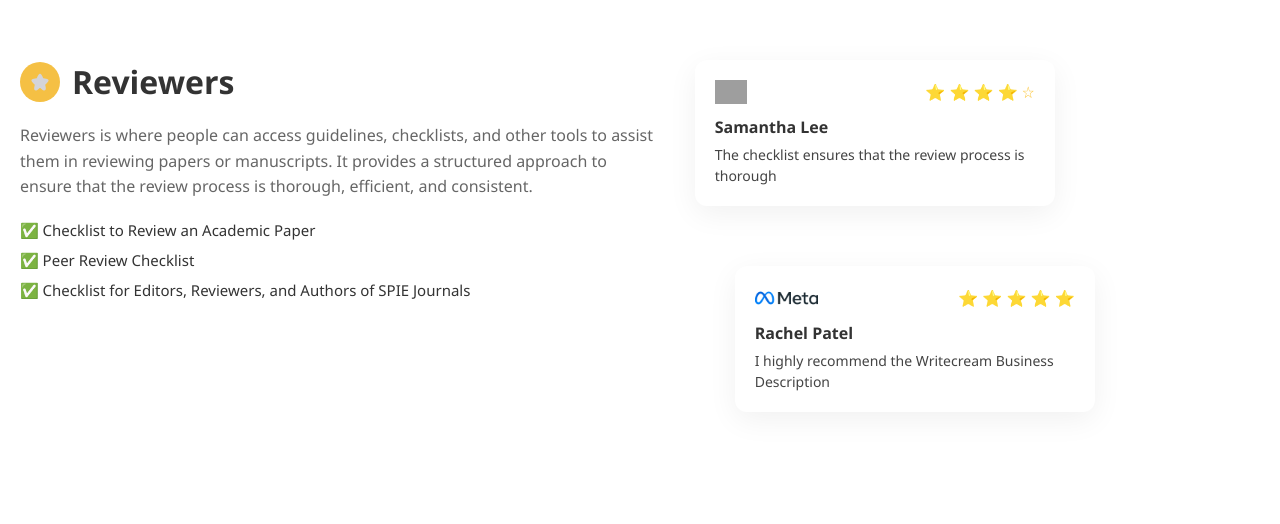
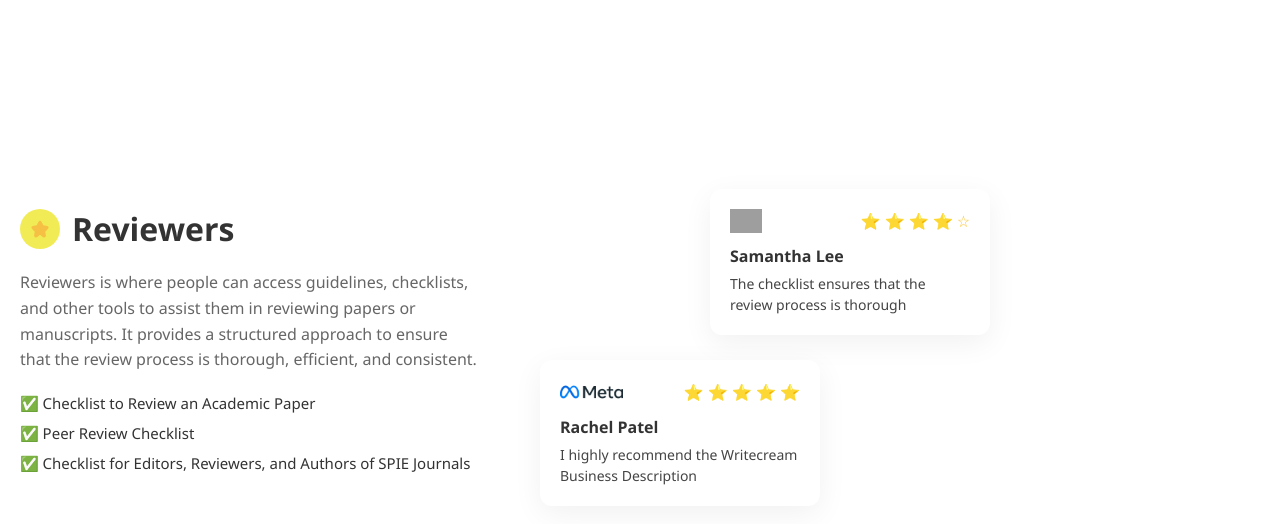
Before and after one commit to Nargis7/Web-Dev-2025, a plain HTML site: page video_38/index.html in a window 1280 px wide. Drawn offline with Linux system fonts and the light colour scheme; grey boxes are pictures that could not be loaded.

Commit message:
Testimonial page

```diff
--- a/video_38/index.html
+++ b/video_38/index.html
@@ -14,7 +14,7 @@
       <div class="testimonial-left">
         <div class="icon-title">
           <div class="icon-circle">
-            <img src="Star_fill_gray.svg" alt="">
+            <img src="Star_fill.svg" alt="">
           </div>
           <h2 class="section-title">Reviewers</h2>
         </div>
--- a/video_38/style.css
+++ b/video_38/style.css
@@ -20,6 +20,7 @@ box-shadow: 0px 30px 100px 0px rgba(17, 23, 41, 0.05);
 }
 
 .testimonial-container {
+  /* border: 2px solid black; */
   max-width: 1300px;
   height: 570px;
   margin: auto;
@@ -27,12 +28,13 @@ box-shadow: 0px 30px 100px 0px rgba(17, 23, 41, 0.05);
   flex-wrap: wrap;
   justify-content: space-between;
   gap: 40px;
-  align-items: flex-start;
+  align-items: center;
 }
 
 /* Left side */
 .testimonial-left {
-  flex: 2 1 50%;
+  flex: 1 1 50%;
+  max-width: 500px;
 }
 
 .icon-title {
@@ -42,7 +44,7 @@ box-shadow: 0px 30px 100px 0px rgba(17, 23, 41, 0.05);
 }
 
 .icon-circle {
-  background-color:#F5C044;
+  background-color:#f1ec56;
   color: white;
   font-size: 18px;
   width: 40px;
@@ -52,6 +54,8 @@ box-shadow: 0px 30px 100px 0px rgba(17, 23, 41, 0.05);
   align-items: center;
   justify-content: center;
   margin-right: 12px;
+  font-size: 32px;
+
 }
 
 .section-title {
@@ -64,6 +68,7 @@ box-shadow: 0px 30px 100px 0px rgba(17, 23, 41, 0.05);
   font-size: 16px;
   line-height: 1.6;
   color: #666;
+  max-width: 460px;
 }
 
 .checklist {
@@ -94,20 +99,33 @@ box-shadow: 0px 30px 100px 0px rgba(17, 23, 41, 0.05);
   border-radius: 12px;
   box-shadow: 0 8px 30px rgba(0, 0, 0, 0.06);
   padding: 20px;
-  width: 100%;
-  max-width: 360px;
+  /* width: 100%; */
+  /* max-width: 360px; */
+  width: 40%;
+  max-width: 400px;
   transition: transform 0.3s ease;
 }
 
 .testimonial-card:hover {
-  transform: translateY(-4px);
+  transform: translateY(-6px);
 }
 
 /* Offset the second card */
-.testimonial-card:nth-child(2) {
+/* .testimonial-card:nth-child(2) {
   position: relative;
   left: 40px;
   top: 20px;
+} */
+.testimonial-card:nth-child(1) {
+  position: relative;
+  top: 10px;
+  left: 150px;
+}
+
+.testimonial-card:nth-child(2) {
+  position: relative;
+  top: -5px;
+  left: -20px;
 }
 
 /* Card content */
```
Also changed, not shown: video_38/Star_fill.svg (added).
